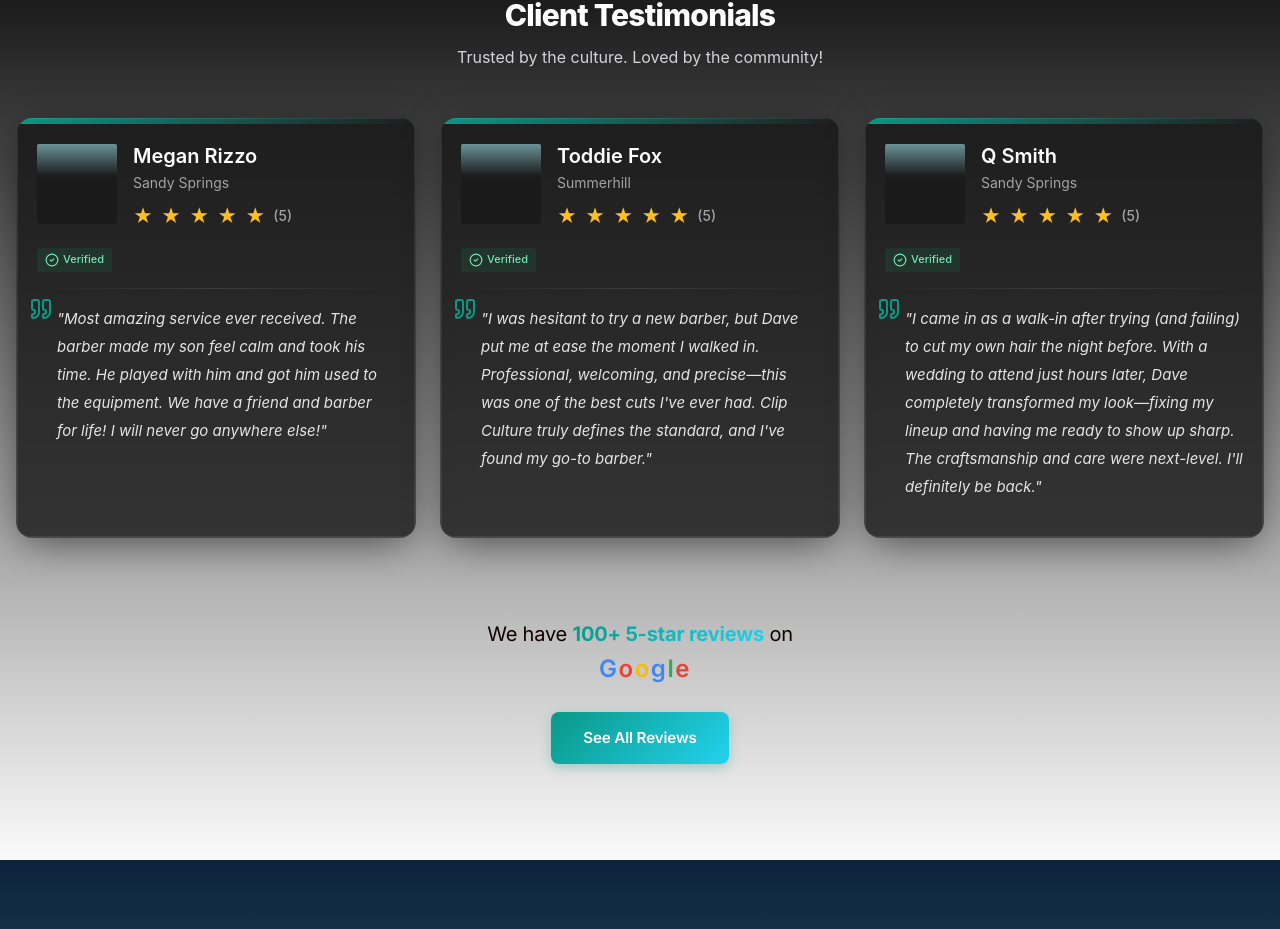
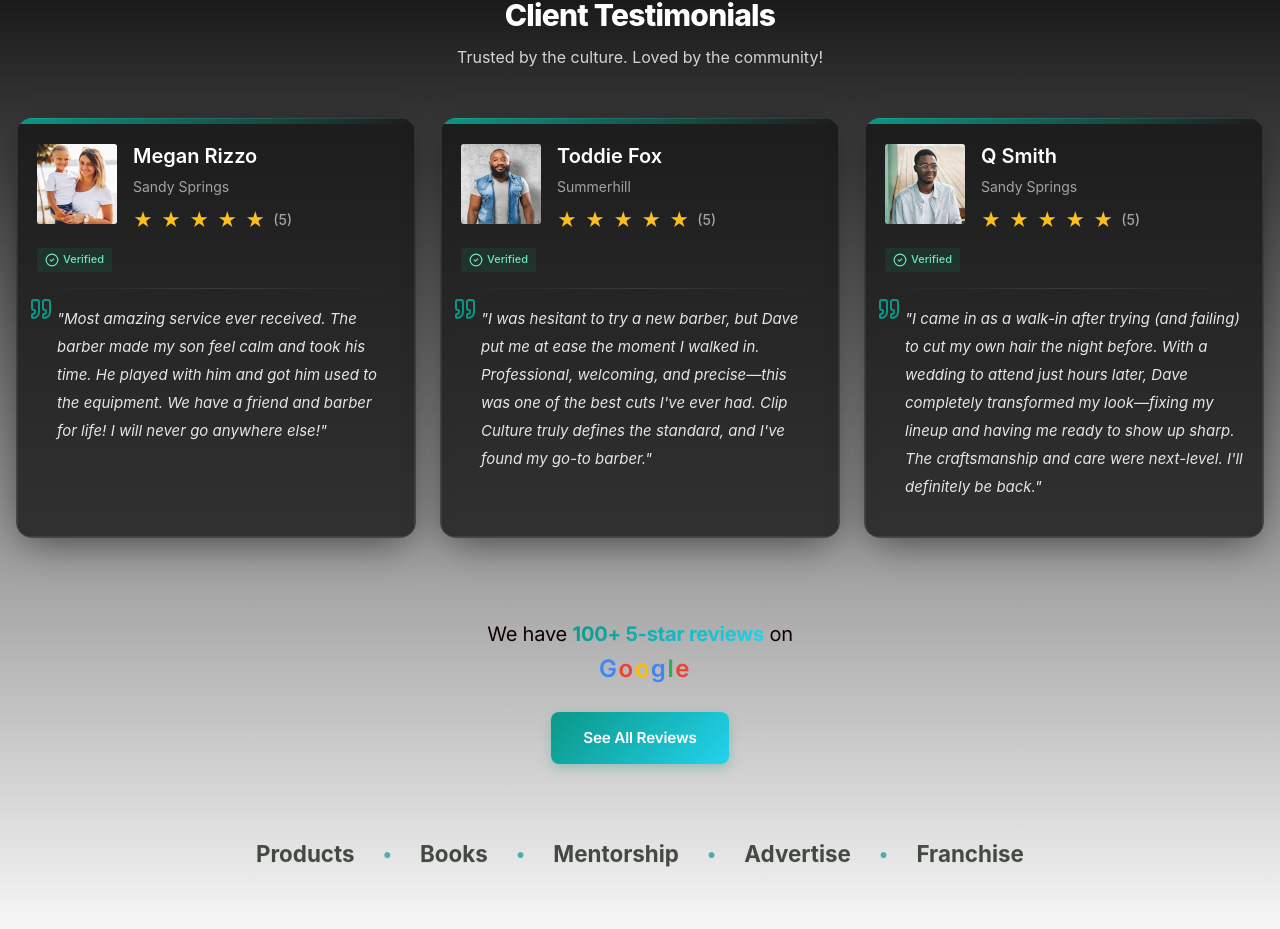
Before and after one commit to CartezDew/ClipCultureBarbershop, a React (Vite) app in the folder frontend/: page / in a window 1280 px wide. Shown: the part 2349-3278 px from the top of the page. Built offline with nearby package versions, Linux system fonts and the light colour scheme.

Commit message:
updated testimonial component

```diff
--- a/frontend/src/components/Testimonials.jsx
+++ b/frontend/src/components/Testimonials.jsx
@@ -1,8 +1,12 @@
 import { CheckCircle2, Quote } from "lucide-react";
+import Ticker from './Ticker.jsx';
 import '../styles/testimonials.css';
 import AdultHaircut from '../assets/Testimonials/Adult_haircut_avatar.webp';
 import KidsHaircut from '../assets/Testimonials/Kids_haircut_avatar.webp';
 import MenHaircut from '../assets/Testimonials/Men_haircut_avatar.webp';
+
+// Debug image imports
+console.log('Image imports:', { AdultHaircut, KidsHaircut, MenHaircut });
 
 // --- Usage -------------------------------------------------------------
 // <TestimonialSection testimonials={data} />
@@ -14,6 +18,36 @@ import MenHaircut from '../assets/Testimonials/Men_haircut_avatar.webp';
 //   photoUrl: "/images/clients/marcus.jpg" // optional
 // }]
 // ----------------------------------------------------------------------
+
+const renderStars = (rating) => {
+  const stars = [];
+  const fullStars = Math.floor(rating);
+  const hasHalfStar = rating % 1 !== 0;
+
+  // Full stars
+  for (let i = 0; i < fullStars; i++) {
+    stars.push(
+      <span key={i} className="star full">★</span>
+    );
+  }
+
+  // Half star
+  if (hasHalfStar) {
+    stars.push(
+      <span key="half" className="star half">★</span>
+    );
+  }
+
+  // Empty stars
+  const emptyStars = 5 - Math.ceil(rating);
+  for (let i = 0; i < emptyStars; i++) {
+    stars.push(
+      <span key={`empty-${i}`} className="star empty">★</span>
+    );
+  }
+
+  return stars;
+};
 
 const DEFAULT_TESTIMONIALS = [
   {
@@ -44,36 +78,6 @@ const DEFAULT_TESTIMONIALS = [
     photoUrl: MenHaircut,
   },
 ];
-
-const renderStars = (rating) => {
-  const stars = [];
-  const fullStars = Math.floor(rating);
-  const hasHalfStar = rating % 1 !== 0;
-
-  // Full stars
-  for (let i = 0; i < fullStars; i++) {
-    stars.push(
-      <span key={i} className="star full">★</span>
-    );
-  }
-
-  // Half star
-  if (hasHalfStar) {
-    stars.push(
-      <span key="half" className="star half">★</span>
-    );
-  }
-
-  // Empty stars
-  const emptyStars = 5 - Math.ceil(rating);
-  for (let i = 0; i < emptyStars; i++) {
-    stars.push(
-      <span key={`empty-${i}`} className="star empty">★</span>
-    );
-  }
-
-  return stars;
-};
 
 export default function Testimonials({
   title = "Client Testimonials",
@@ -123,11 +127,15 @@ export default function Testimonials({
               </a>
             </div>
       </div>
+
+      {/* Ticker Component */}
+      <Ticker />
     </section>
   );
 }
 
 function TestimonialCard({ name, location, quote, rating = 5, photoUrl, verified = true }) {
+  console.log('TestimonialCard photoUrl for', name, ':', photoUrl);
   return (
     <article className="group relative rounded-2xl overflow-hidden bg-neutral-900/80 border border-white/10 shadow-[0_10px_40px_-8px_rgba(0,0,0,0.6)]">
       {/* glow border */}
@@ -142,14 +150,18 @@ function TestimonialCard({ name, location, quote, rating = 5, photoUrl, verified
           {/* Left Side - Image and Verified */}
           <div className="testimonials__left-section">
             <div className="relative h-12 w-12 rounded-full bg-neutral-800 ring-1 ring-white/10 overflow-hidden">
-              {photoUrl ? (
-                <img src={photoUrl} alt={`${name} headshot`} className="h-full w-full object-cover" />
-              ) : (
-                <div className="h-full w-full grid place-items-center text-xs text-neutral-400">
-                  Photo
-                </div>
-              )}
-              <span className="absolute inset-0 rounded-full ring-2 ring-emerald-400/40 group-hover:ring-teal-300/60 transition" />
+              <img
+                src={photoUrl}
+                alt={`${name} headshot`}
+                className="h-full w-full-testimonials object-cover rounded-full relative z-10"
+                style={{ display: 'block' }}
+                onError={(e) => {
+                  console.log('Image failed to load for', name, ':', photoUrl);
+                  e.target.style.display = 'none';
+                }}
+                onLoad={() => console.log('Image loaded successfully for', name, ':', photoUrl)}
+              />
+              <span className="absolute inset-0 rounded-full ring-2 ring-emerald-400/40 group-hover:ring-teal-300/60 transition pointer-events-none" />
             </div>
             {verified && (
               <span className="inline-flex items-center gap-1 rounded-full bg-emerald-500/10 px-2 py-0.5 text-[11px] font-medium text-emerald-300 ring-1 ring-inset ring-emerald-400/30 mt-2">
--- /dev/null
+++ b/frontend/src/components/Ticker.jsx
@@ -0,0 +1,79 @@
+import React, { useState, useEffect, useRef } from 'react';
+import { motion } from 'framer-motion';
+import '../styles/ticker.css';
+
+const TickerItems = [
+  'Products', 'Books', 'Mentorship', 'Advertise', 'Franchise',
+];
+
+const Ticker = () => {
+  const [animationsTriggered, setAnimationsTriggered] = useState({ ticker: false });
+  const [highlightedIndex, setHighlightedIndex] = useState(-1);
+  const tickerRef = useRef(null);
+
+  // Intersection Observer for animations
+  useEffect(() => {
+    const observer = new IntersectionObserver(
+      (entries) => {
+        entries.forEach((entry) => {
+          if (entry.isIntersecting) {
+            setAnimationsTriggered(prev => ({ ...prev, ticker: true }));
+          }
+        });
+      },
+      { threshold: 0.1 }
+    );
+
+    if (tickerRef.current) {
+      observer.observe(tickerRef.current);
+    }
+
+    return () => observer.disconnect();
+  }, []);
+
+  const handleTickerClick = (index) => {
+    setHighlightedIndex(index);
+    // Reset highlight after animation
+    setTimeout(() => setHighlightedIndex(-1), 1000);
+  };
+
+  return (
+    <div
+      ref={tickerRef}
+      data-animate="ticker"
+      className="services-ticker"
+      style={{
+        opacity: animationsTriggered.ticker ? 1 : 0,
+        transform: animationsTriggered.ticker ? 'translateY(0)' : 'translateY(24px)',
+        transition: 'transform 500ms cubic-bezier(0.4,0,0.2,1), opacity 500ms cubic-bezier(0.4,0,0.2,1)',
+        willChange: 'transform, opacity'
+      }}
+    >
+      <div className="ticker-track">
+        {TickerItems.map((label, i) => (
+          <React.Fragment key={`${label}-${i}`}>
+            <motion.div
+              className="ticker-item"
+              onClick={() => handleTickerClick(i)}
+              style={{ cursor: 'pointer' }}
+              animate={{
+                color: highlightedIndex === i ? 'var(--green)' : '#19231A',
+                scale: highlightedIndex === i ? 1.1 : 1
+              }}
+              transition={{ duration: 0.5, ease: 'easeInOut' }}
+              whileHover={{ scale: 1.15, color: 'var(--green)' }}
+              whileTap={{ scale: 0.95 }}
+            >
+              {label}
+            </motion.div>
+            {i < (TickerItems.length - 1) && (
+              <span className="ticker-separator">•</span>
+            )}
+          </React.Fragment>
+        ))}
+      </div>
+    </div>
+  );
+};
+
+export default Ticker;
--- a/frontend/src/components/facts.jsx
+++ b/frontend/src/components/facts.jsx
@@ -237,4 +237,16 @@ const sampleFacts = [
       </>
     ),
   },
+  {
+    id: 7,
+    q: "What makes your grooming products different?",
+    a: (
+      <>
+        <p>
+        Our products are made with <strong>high-quality, barber-approved ingredients</strong> that nourish your hair and scalp without heavy buildup.
+        Each formula is tested by our team to ensure lasting style, comfort, and results that reflect the ClipCulture standard.
+        </p>
+      </>
+    ),
+  },
 ];
--- a/frontend/src/styles/testimonials.css
+++ b/frontend/src/styles/testimonials.css
@@ -296,7 +296,7 @@
   align-items: start;
 }
 
-.testimonials__left-section {
+ .testimonials__left-section {
   display: flex;
   flex-direction: column;
   align-items: flex-start;
@@ -312,6 +312,7 @@
 .testimonials .h-12 {
   height: 5rem;
 }
+
 
 .testimonials .w-12 {
   width: 5rem;
@@ -345,9 +346,10 @@
   height: 100%;
 }
 
-.testimonials .w-full {
+.testimonials .w-full-testimonials {
   width: 100%;
 }
+
 
 .testimonials .object-cover {
   object-fit: cover;
@@ -369,7 +371,7 @@
 
 .testimonials .text-neutral-400 {
   color: #a3a3a3;
-}
+}  */
 
 /* --- Client Name and Location --- */
 .testimonials h4.text-white {
--- /dev/null
+++ b/frontend/src/styles/ticker.css
@@ -0,0 +1,103 @@
+.services-ticker {
+  display: flex;
+  align-items: center;
+  min-height: 60px;
+  box-sizing: border-box;
+  padding: 2rem 0 0 0;
+  margin: 0 auto;
+  max-width: 800px;
+  position: relative;
+  z-index: 1;
+}
+
+.ticker-track {
+  display: flex;
+  width: 100%;
+  justify-content: space-between;
+  align-items: center;
+  flex-direction: row;
+  flex-wrap: nowrap;
+}
+
+.ticker-item {
+  font-weight: 700;
+  font-size: clamp(1rem, 1.8vw, 1.4rem);
+  color: #19231A;
+  opacity: 0.8;
+  text-align: center;
+  white-space: nowrap;
+  transition: all 0.2s ease;
+  cursor: pointer;
+  user-select: none;
+  position: relative;
+  padding: 0.5rem 1rem;
+  border-radius: 4px;
+}
+
+.ticker-item:hover {
+  opacity: 1;
+  transform: translateY(-2px);
+  color: var(--green);
+  background: rgba(10, 151, 134, 0.1);
+}
+
+.ticker-item:active {
+  transform: translateY(0px);
+}
+
+.ticker-separator {
+  color: var(--green);
+  font-size: 1.2rem;
+  font-weight: 700;
+  margin: 0 0.5rem;
+  opacity: 0.7;
+}
+
+/* Responsive Design */
+@media (max-width: 768px) {
+  .services-ticker {
+    padding: 0.75rem 1rem;
+    margin: 1.5rem auto;
+  }
+
+  .ticker-item {
+    font-size: clamp(0.9rem, 2vw, 1.2rem);
+    padding: 0.4rem 0.8rem;
+  }
+
+  .ticker-separator {
+    font-size: 1rem;
+    margin: 0 0.3rem;
+  }
+}
+
+@media (max-width: 480px) {
+  .services-ticker {
+    padding: 0.5rem 0.75rem;
+    margin: 1rem auto;
+  }
+
+  .ticker-track {
+    flex-wrap: nowrap;
+    justify-content: space-between;
+    gap: 0.2rem;
+    overflow-x: auto;
+    scrollbar-width: none;
+    -ms-overflow-style: none;
+  }
+
+  .ticker-track::-webkit-scrollbar {
+    display: none;
+  }
+
+  .ticker-item {
+    font-size: clamp(0.8rem, 2.5vw, 1rem);
+    padding: 0.3rem 0.4rem;
+    flex-shrink: 0;
+    white-space: nowrap;
+  }
+
+  .ticker-separator {
+    flex-shrink: 0;
+  }
+}
```
